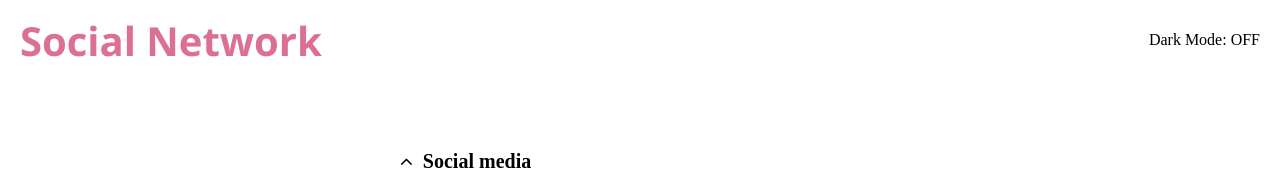
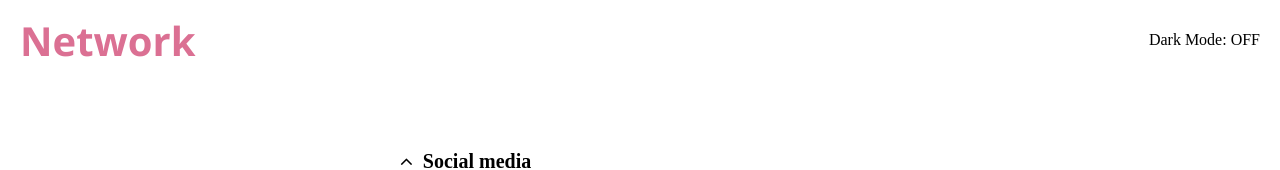
Before and after one commit to riadboussaid/socialNetwork, a plain HTML site: page index.html in a window 1280 px wide. Shown: the top 170 px of the page. Drawn offline with Linux system fonts and the light colour scheme.

Commit message:
Update index.html

```diff
--- a/index.html
+++ b/index.html
@@ -12,7 +12,7 @@
     <header class="header-div">
 
         <div class="he">
-            <h1 onclick="window.location.href='/socialNetwork/'"><b>Social Network</b></h1>
+            <h1 onclick="window.location.href='/socialNetwork'"><b> Network</b></h1>
             <div id="dark-theme" class="side_buttons">
                 <p id="dark-theme-p"></p>
             </div>
```
